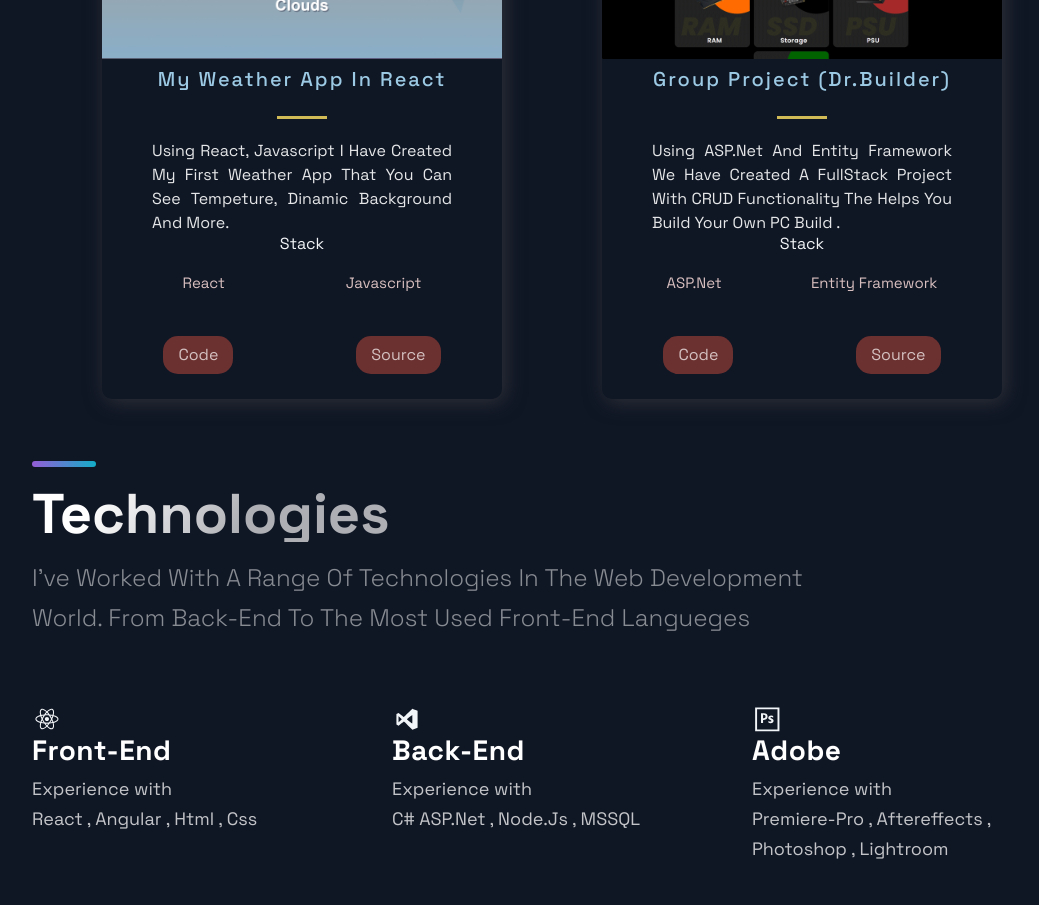
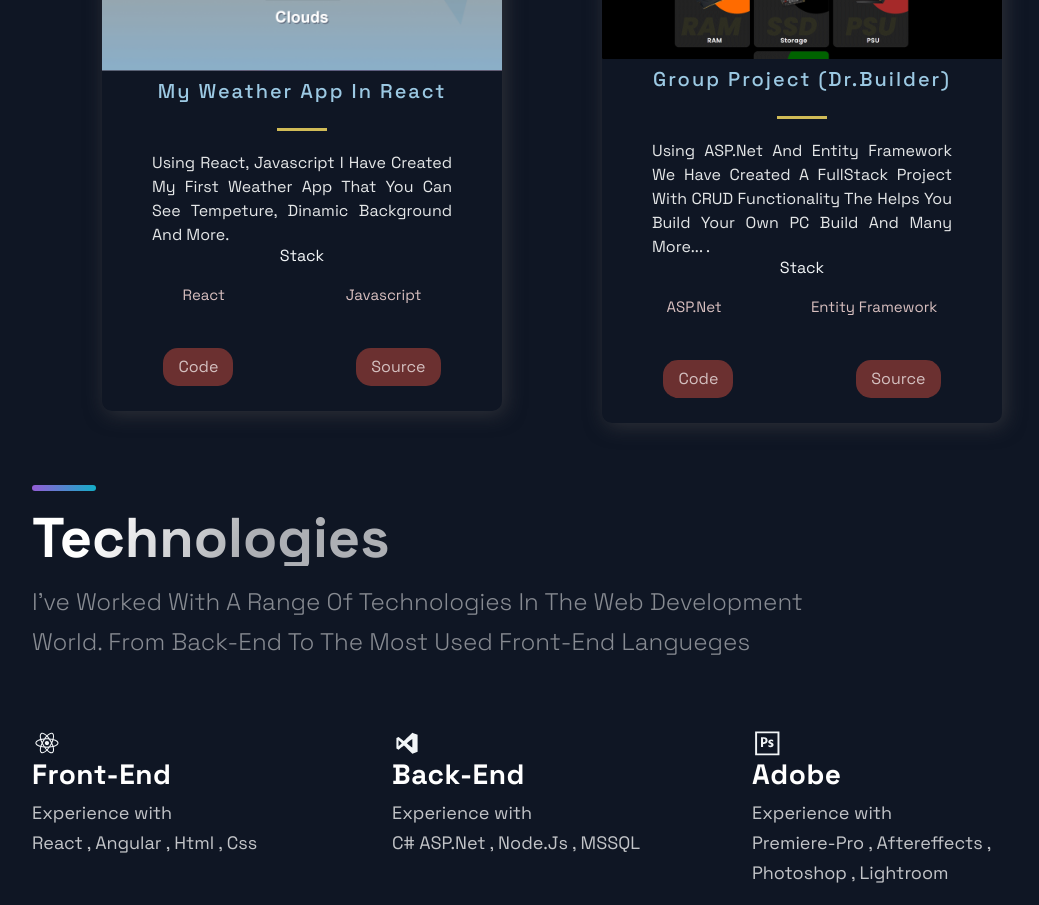
Before and after one commit to charalampos-gatsakos/MyPortfolio-Nextjs, a Next.js app: page / in a window 1280 px wide. Shown: the part 980-1885 px from the top of the page, without its empty margins (88-1127 px from the left). Built offline with nearby package versions, Linux system fonts and the light colour scheme.

Commit message:
Const Update

```diff
--- a/src/constants/constants.js
+++ b/src/constants/constants.js
@@ -10,7 +10,7 @@
   },
   {
     title: 'Group Project (Dr.Builder) ',
-    description: "Using ASP.Net And Entity Framework We Have Created A FullStack Project With CRUD Functionality The Helps You Build Your Own PC Build .",
+    description: "Using ASP.Net And Entity Framework We Have Created A FullStack Project With CRUD Functionality The Helps You Build Your Own PC Build And Many More... .",
       image: '/images/Dr.5.png',
       tags: ['ASP.Net', 'Entity Framework'],
     source: 'https://github.com/dimitriskaratzas/GroupProject',
```
